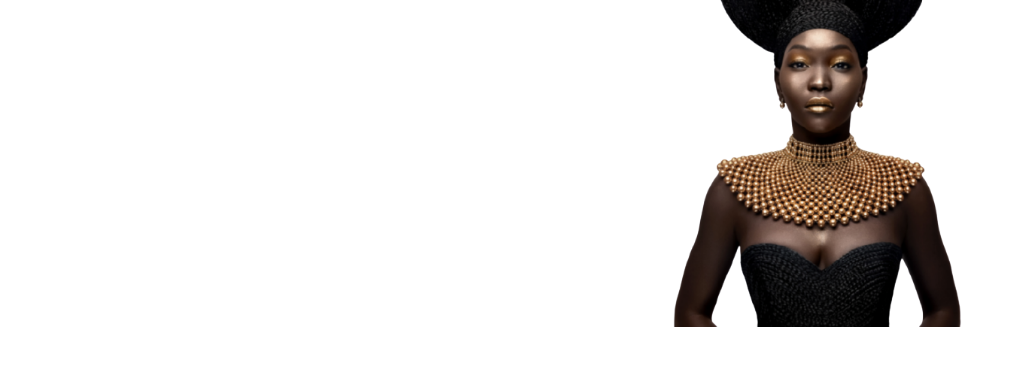
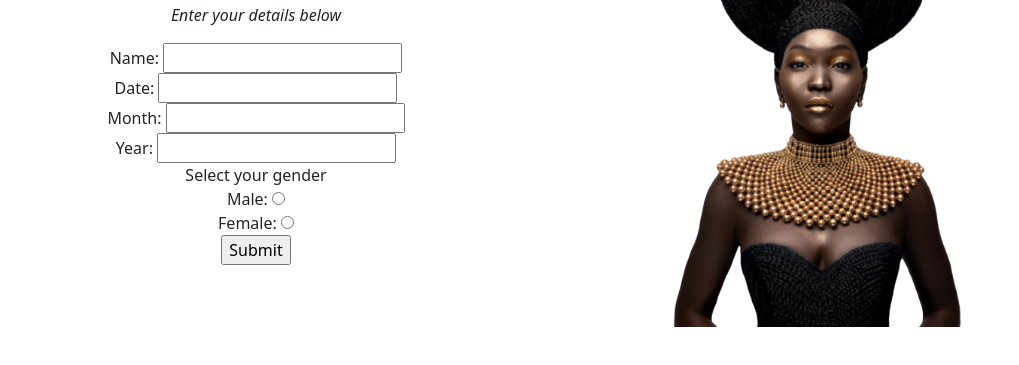
Before and after one commit to Michael-Otieno/akannames, a plain HTML site: page index.html in a window 1280 px wide. Shown: the part 233-598 px from the top of the page, without its empty margins (93-1112 px from the left). Drawn offline with nearby package versions, Linux system fonts and the light colour scheme.

Commit message:
add js function

```diff
--- a/index.html
+++ b/index.html
@@ -32,9 +32,37 @@
 
                 <h1>Ghananian Akan Names</h1>
 
+                <!-- <form></form> -->
+
+                <form action="" onsubmit="return fetchData()" class="akansForm">
+
+                    <p> <span class="culture"><em>Enter your details below</em></span> </p>
+
+                    Name: <input type="text" name="name" id="userName" value=""required>
+                    <br>
+
+                    Date: <input type="number" name="date" id="dateOnly" value="" required >
+                    <br>
+
+                    Month: <input type="number" name="month" id="monthOnly" value=""  required>
+                    <br>
+
+                    Year: <input type="number" name="year" id="yearOnly" value=""required>
+                    <br>
+
+                    <span class="culture">Select your gender</span>
+                    <br>
+
+                    Male: <input type="radio" name="gender" value="male" id="maleGender" required >
+                    <br>
+
+                    Female: <input type="radio" name="gender" value="female" id="femaleGender" required >
+                    <br>
+
+                    <input type="submit" name="submit" value="Submit" required>
 
 
-
+                </form>
 
 
 
--- a/js/script.js
+++ b/js/script.js
@@ -1,208 +1,149 @@
+function fetchData (){
+
+    var name = document.getElementById("userName").value;
+
+    var DD = document.getElementById("dateOnly").value;
+
+    var MM = document.getElementById("monthOnly").value;
+
+    var fullYear = document.getElementById("yearOnly").value;
 
 
+    // spliting full-year into century and year
+
+    var fullYearString = fullYear.toString();
+
+    var CC = parseInt(fullYearString.slice(0,2));
+
+    var YY = parseInt(fullYearString.slice(2,4));
+
+    var day = (((CC/4) -2*CC-1) + ((5*YY/4)) + ((26*(MM+1)/10)) + DD )%7
+
+    var birthDay = parseInt(day);
+
+    // radio button controls validation
+
+    var male = document.getElementById("maleGender").checked;
+
+    var female = document.getElementById("femaleGender").checked;
+
+    // form validation
+
+    // radio buttons
+    if(male == false && female == false){
+        alert("Please select a gender!")
+        return false;
+    };
+
+    // date of birth
+    if(DD < 1 || DD >31){
+        alert("Enter valid date. \nIt should range from 1 to 31.")
+        return false;
+    };
+
+    // month
+    if(MM < 1 || MM > 12){
+        alert("Enter a valid month. \nIt should range from 1 to 12.")
+        return false;
+    };
+
+    // months with 30 days
+    if(( MM == 4 || MM == 6 || MM == 9 || MM == 11) && DD > 30){
+        alert("Please Enter a valid date. \n"+MM+ "th month has NO MORE THAN 30 days!")
+        return false;
+    };
+
+    // Month of February
+    if((MM == 2 && DD > 28) && (fullYear % 4 != 0)){
+        alert("Enter a valid date! \nFebruary has no more than 28 days.")
+        return false;
+    };
+
+    if((MM == 2 && fullYear % 4 == 0) && (DD > 29)){
+        alert("Enter a valid date! \n"+fullYear+" is a leap year! It has 29 days.")
+        return false;
+    }
+
+    // year validation
+    if(fullYear.length < 4 || fullYear.length > 4 ){
+        alert("Please enter a valid Year! \nA year has 4 figures.")
+        return false;
+    };
+
+    if(CC >= 21){
+        alert("Jesus Christ!!! Enter a valid year! \nWe are still in 20s.")
+        return false;
+    };
 
 
+    // Arrays
 
+    var daysArray = ['Sunday', 'Monday', 'Tuesday', 'Wednesday', 'Thursday', 'Friday', 'Saturday'];
 
+    var malesArray = ['Kwasi', 'Kwadwo', 'Kwabena', 'Kwaku', 'Yaw', 'Kofi', 'Kwame'];
 
+    var femaleArray = ['Akosua', 'Adwoa', 'Abena', 'Akua', 'Yaa', 'Afua', 'Ama'];
 
+    // Assigning names using if statement
 
+    // Males
 
+    if( birthDay == 0 && male == true){
+        alert ("Hello "+name+", \nYou were born on: "+daysArray[0]+", \nyour Akan name is: "+malesArray[0]);
+    };
 
+    if( birthDay == 1 && male == true){
+        alert ("Hello "+name+", \nYou were born on: "+daysArray[1]+", \nyour Akan name is: "+malesArray[1]);
+    };
 
+    if( birthDay == 2 && male == true){
+        alert ("Hello "+name+", \nYou were born on: "+daysArray[2]+", \nyour Akan name is: "+malesArray[2]);
+    };
 
+    if( birthDay == 3 && male == true){
+        alert ("Hello "+name+", \nYou were born on: "+daysArray[3]+", \nyour Akan name is: "+malesArray[3]);
+    };
 
+    if( birthDay == 4 && male == true){
+        alert ("Hello "+name+", \nYou were born on: "+daysArray[4]+", \nyour Akan name is: "+malesArray[4]);
+    };
 
+    if( birthDay == 5 && male == true){
+        alert ("Hello "+name+", \nYou were born on: "+daysArray[5]+", \nyour Akan name is: "+malesArray[5]);
+    };
 
+    if( birthDay == 6 && male == true){
+        alert ("Hello "+name+", \nYou were born on: "+daysArray[6]+", \nyour Akan name is: "+malesArray[6]);
+    };
 
+    // Females
 
+    if( birthDay == 0 && female == true){
+        alert ("Hello "+name+", \nYou were born on: "+daysArray[0]+", \nyour Akan name is: "+femaleArray[0]);
+    };
 
+    if( birthDay == 1 && female == true){
+        alert ("Hello "+name+", \nYou were born on: "+daysArray[1]+", \nyour Akan name is: "+femaleArray[1]);
+    };
 
+    if( birthDay == 2 && female == true){
+        alert ("Hello "+name+", \nYou were born on: "+daysArray[2]+", \nyour Akan name is: "+femaleArray[2]);
+    };
 
+    if( birthDay == 3 && female == true){
+        alert ("Hello "+name+", \nYou were born on: "+daysArray[3]+", \nyour Akan name is: "+femaleArray[3]);
+    };
 
+    if( birthDay == 4 && female == true){
+        alert ("Hello "+name+", \nYou were born on: "+daysArray[4]+", \nyour Akan name is: "+femaleArray[4]);
+    };
 
+    if( birthDay == 5 && female == true){
+        alert ("Hello "+name+", \nYou were born on: "+daysArray[5]+", \nyour Akan name is: "+femaleArray[5]);
+    };
 
+    if( birthDay == 6 && female == true){
+        alert ("Hello "+name+", \nYou were born on: "+daysArray[6]+", \nyour Akan name is: "+femaleArray[6]);
+    };
 
-
-
-
-
-
-
-
-
-
-
-
-
-
-
-
-
-
-
-
-
-
-
-
-
-
-
-
-
-
-
-
-
-
-
-
-   // let dayOfBirth = document.querySelector('.day');
-    // let monthOfBirth = document.querySelector('.month');
-    // let yearOfBirth = document.querySelector('.year');
-
-        // spliting full-year into century and year
-    // let year = yearOfBirth.toString()
-    // let cc = parseInt(year.slice(0,2));
-    // let yy = parseInt(year.slice(2,4));
-
-
-// function getName() {
-//     alert('I am a placeholder');
-//   }
-
-// var getName = function (){
-
-//     let dayOfBirth = document.getElementsById('day').value;
-//     let monthOfBirth = document.getElementsById('month').value;
-//     let yearOfBirth = document.getElementsById('year').value;
-
-//         // spliting full-year into century and year
-//     let year = yearOfBirth.toString()
-//     let cc = parseInt(year.slice(0,2));
-//     let yy = parseInt(year.slice(2,4));
-
-//     let day = (((cc/4) -2*cc-1) + ((5*yy/4)) + ((26*(monthOfBirth+1)/10)) + dayOfBirth )%7;
-
-//     let birthday = parseInt(day);
-
-//     // radio button controls validation
-//     let male = document.getElementsById('male').checked
-//     let female = document.getElementsById('female').checked
-
-//     // form validation
-
-//     //radio buttons validation
-//     if(male==false && female==false){
-//         alert('Select gender')
-//         return false;
-//     }
-
-//     // date of birth
-//     if(dayOfBirth < 1 || dayOfBirth > 31){
-//         alert('Enter a valid date')
-//         return false;
-//     }
-
-//     // month of birth
-//     if(monthOfBirth < 1 || monthOfBirth > 12){
-//         alert('Enter a valid month')
-//         return false
-//     }
-
-//     // month of birth with 30 days
-//     if((monthOfBirth==4 || monthOfBirth==6 || monthOfBirth==9 || monthOfBirth==11) && dayOfBirth > 30){
-//         alert('Enter a valid date')
-//         return false
-//     }
-
-//     // month of february
-//     if((monthOfBirth==2 && dayOfBirth>28) && (yearOfBirth%4 != 0)){
-//         alert('February has 28 days')
-//         return false
-//     }
-
-//     if((monthOfBirth==2 && yearOfBirth%4 != 0) && (dayOfBirth>29)){
-//         alert('February has 29 days')
-//         return false
-//     }
-
-//     // year validation
-//     if(yearOfBirth.length < 4  || yearOfBirth.length > 4){
-//         alert('Enter a valid year')
-//         return false
-//     }
-
-//     if(cc>=21){
-//         alert('Enter a 21st century year')
-//         return false;
-//     }
-
-//     var weekDays=["Sunday", "Monday", "Tuesday", "Wednesday", "Thursday", "Friday", "Saturday"];
-//     var maleNames=["Kwasi", "Kwadwo", "Kwabena", "Kwaku", "Yaw", "Kofi", "Kwame"];
-//     var femaleNames=["Akosua", "Adwoa", "Abenaa", "Akua", "Yaa", "Afua", "Ama"];
-
-//        // Assigning names using if statement
-
-//     // Males
-
-//     if( birthday == 0 && male == true){
-//         alert ("Hello "+", \nYou were born on: "+weekDays[0]+", \nyour Akan name is: "+maleNames[0]);
-//     };
-
-//     if( birthday == 1 && male == true){
-//         alert ("Hello "+", \nYou were born on: "+weekDays[1]+", \nyour Akan name is: "+maleNames[1]);
-//     };
-
-//     if( birthday == 2 && male == true){
-//         alert ("Hello "+", \nYou were born on: "+weekDays[2]+", \nyour Akan name is: "+maleNames[2]);
-//     };
-
-//     if( birthday == 3 && male == true){
-//         alert ("Hello "+", \nYou were born on: "+weekDays[3]+", \nyour Akan name is: "+maleNames[3]);
-//     };
-
-//     if( birthday == 4 && male == true){
-//         alert ("Hello "+", \nYou were born on: "+weekDays[4]+", \nyour Akan name is: "+maleNames[4]);
-//     };
-
-//     if( birthDay == 5 && male == true){
-//         alert ("Hello "+", \nYou were born on: "+weekDays[5]+", \nyour Akan name is: "+maleNames[5]);
-//     };
-
-//     if( birthday == 6 && male == true){
-//         alert ("Hello "+", \nYou were born on: "+weekDays[6]+", \nyour Akan name is: "+maleNames[6]);
-//     };
-
-//     // Females
-
-//     if( birthday == 0 && female == true){
-//         alert ("Hello "+", \nYou were born on: "+weekDays[0]+", \nyour Akan name is: "+femaleNames[0]);
-//     };
-
-//     if( birthday == 1 && female == true){
-//         alert ("Hello "+", \nYou were born on: "+weekDays[1]+", \nyour Akan name is: "+femaleNames[1]);
-//     };
-
-//     if( birthday == 2 && female == true){
-//         alert ("Hello "+", \nYou were born on: "+weekDays[2]+", \nyour Akan name is: "+femaleNames[2]);
-//     };
-
-//     if( birthday == 3 && female == true){
-//         alert ("Hello "+", \nYou were born on: "+weekDays[3]+", \nyour Akan name is: "+femaleNames[3]);
-//     };
-
-//     if( birthday == 4 && female == true){
-//         alert ("Hello "+", \nYou were born on: "+weekDays[4]+", \nyour Akan name is: "+femaleNames[4]);
-//     };
-
-//     if( birthday == 5 && female == true){
-//         alert ("Hello "+", \nYou were born on: "+weekDays[5]+", \nyour Akan name is: "+maleNames[5]);
-//     };
-
-//     if( birthday == 6 && female == true){
-//         alert ("Hello "+", \nYou were born on: "+weekDays[6]+", \nyour Akan name is: "+maleNames[6]);
-//     };
-
-// }
+};
```
